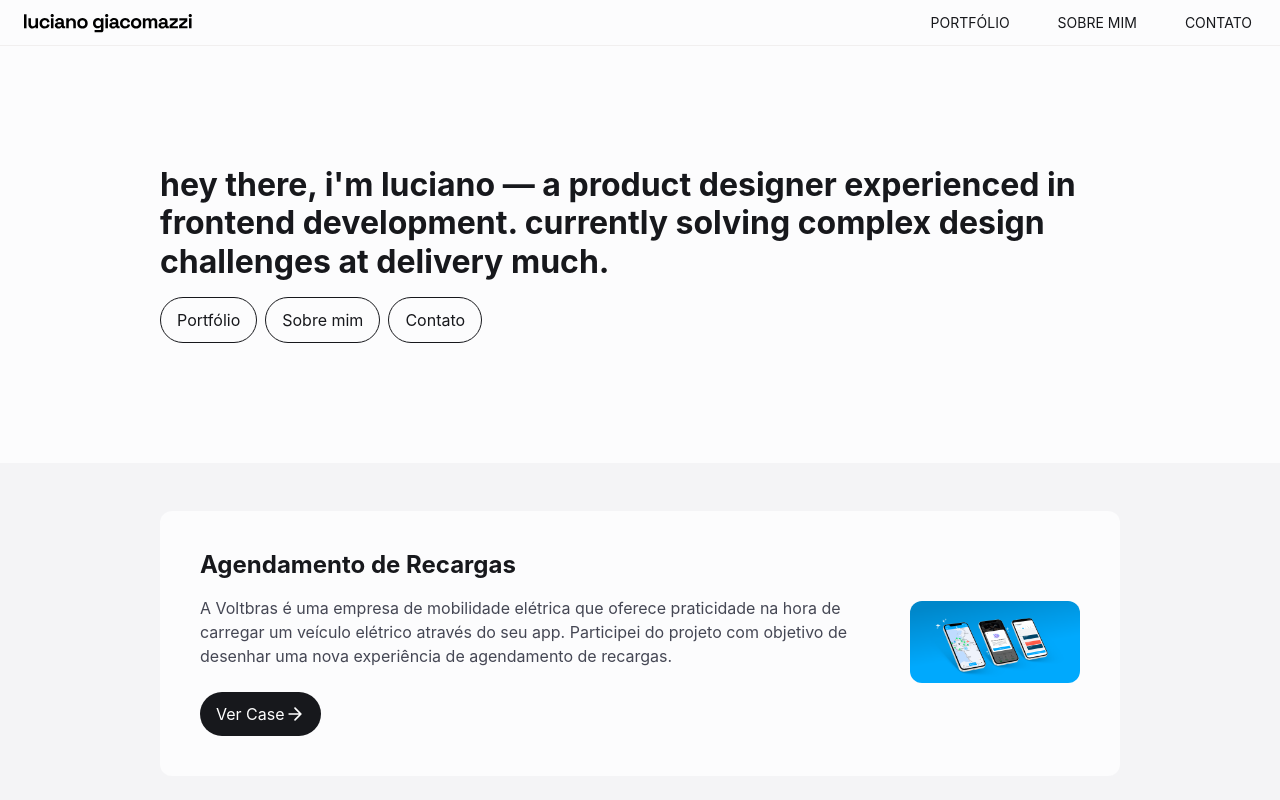
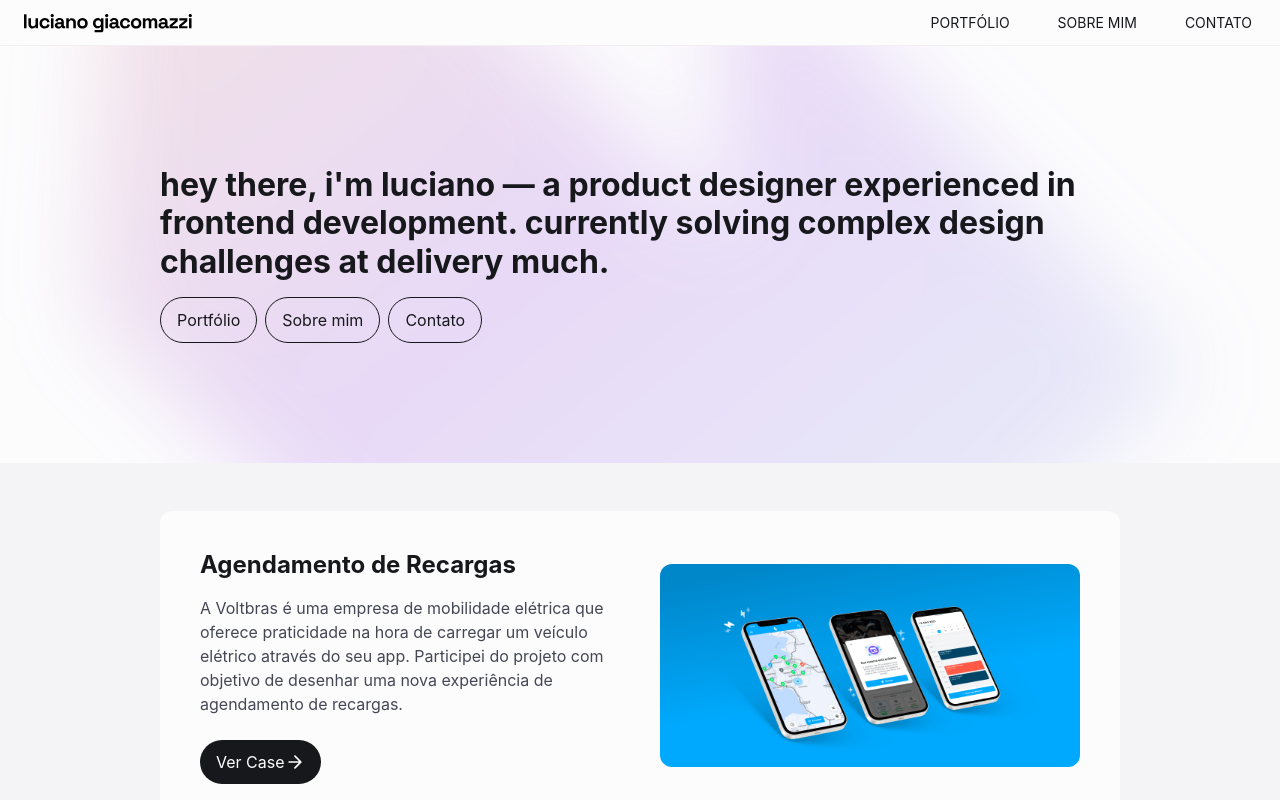
Before and after one commit to lgiacomazzi/portfolio-2021, a Next.js app: page / in a window 1280 px wide. Shown: the top 800 px of the page. Built offline with nearby package versions, Linux system fonts and the light colour scheme; a web font is replaced by a local one.

Commit message:
fix burger icon

```diff
--- a/styles/components/Manifesto.module.css
+++ b/styles/components/Manifesto.module.css
@@ -1,5 +1,7 @@
 .manifesto {
-  background-color: var(--ui-background);
+  background: url("/svg/bk-1.svg") var(--ui-background);
+  background-size: cover;
+  background-position: center center;
   padding-top: 120px;
   padding-bottom: 120px;
 }
--- a/styles/components/ProjectCard.module.css
+++ b/styles/components/ProjectCard.module.css
@@ -30,17 +30,22 @@
   display: flex;
   flex-direction: column;
   align-items: flex-start;
+
+  width: 50%;
 }
 
 .projectDetails p {
   color: var(--text-secondary);
 }
 
+.projectHeroImage {
+  width: 50%;
+}
+
 .projectHeroImage img {
   object-fit: cover;
   width: 450px;
   height: 100%;
-
   border-radius: var(--border-radius);
 }
 
@@ -48,13 +53,19 @@
   .projectCard {
     flex-direction: column;
     gap: 16px;
-    padding: 16px;
+    padding: 32px 16px ;
+  }
+
+  .projectCard + .projectCard {
+    margin-top: 16px
   }
 
   .projectCard:hover {
     outline: none;
   }
-
+  .projectDetails, .projectHeroImage {
+    width: 100%;
+  }
   .projectHeroImage img {
     width: 100%;
   }
```
Also changed, not shown: public/svg/bk-1.svg, public/svg/menu-burger.svg (renamed from public/svg/menu_burger.svg).
